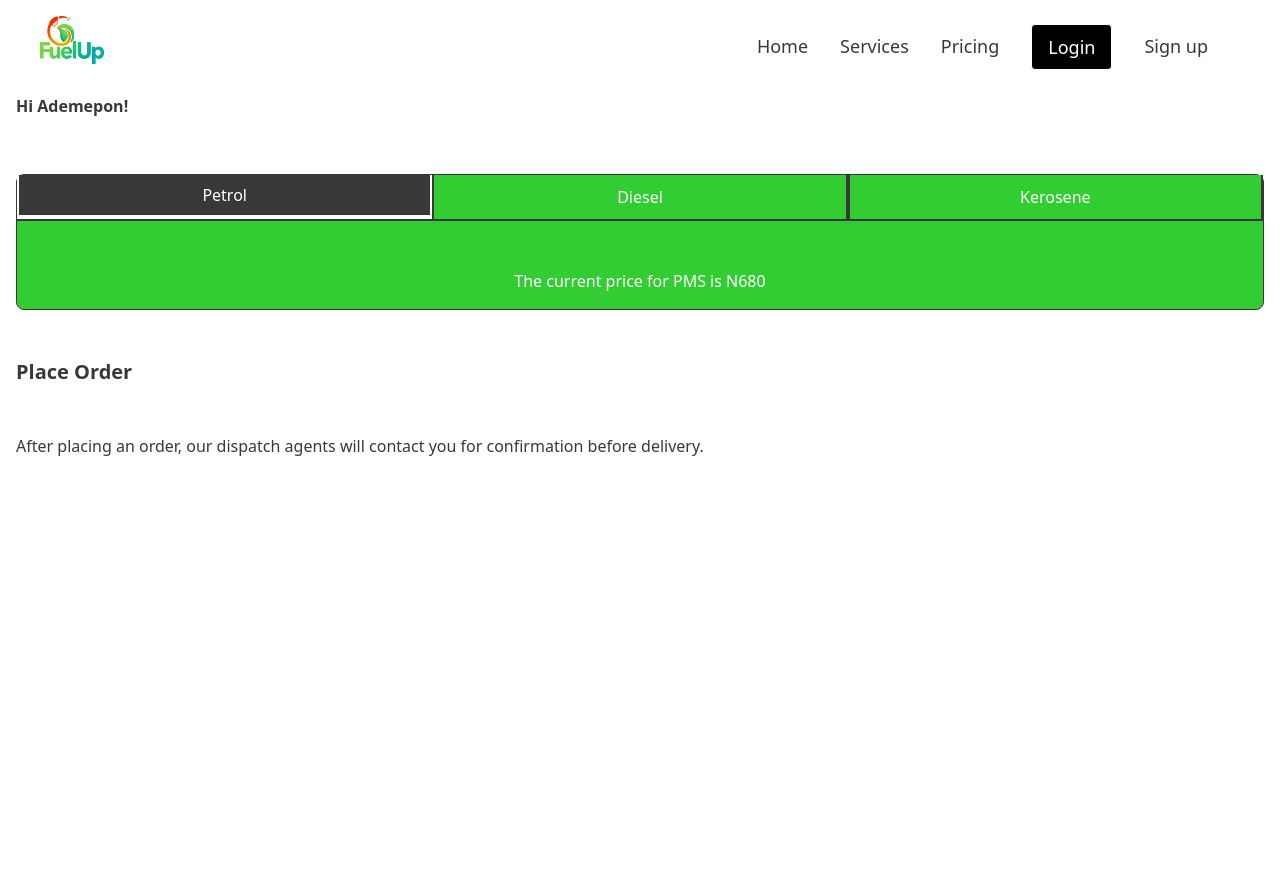
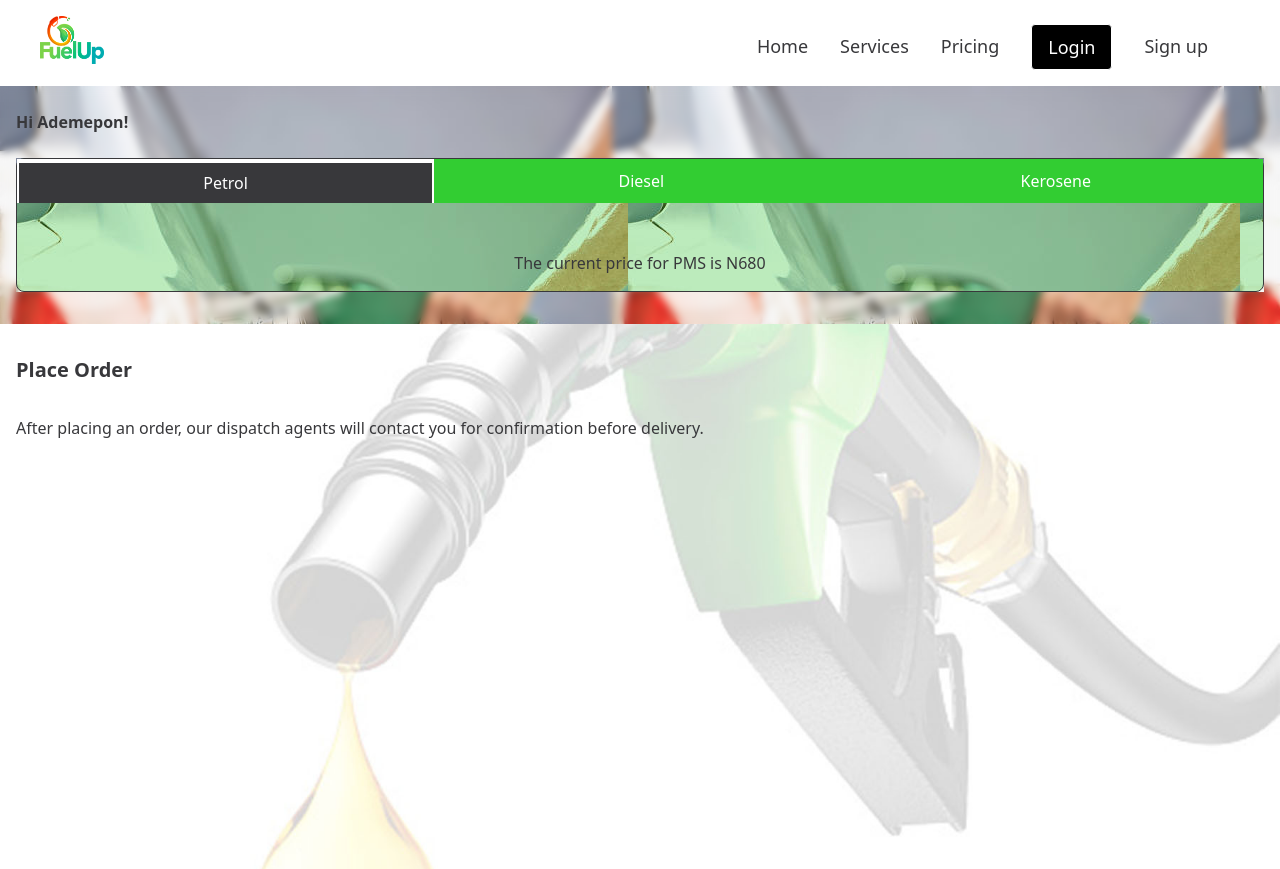
Before and after one commit to Adeboye22/fuel_up, a React (Vite) app in the folder frontend/: page /user in a window 1280 px wide. Shown: the top 869 px of the page. Built offline with nearby package versions, Linux system fonts and the light colour scheme.

Commit message:
user updated

```diff
--- a/frontend/src/Components/app/Tab.jsx
+++ b/frontend/src/Components/app/Tab.jsx
@@ -9,14 +9,14 @@ const Tab = ({ tabs }) => {
     };
     return(
         <div className="flex flex-col">
-            <div className='flex justify-evenly border-b-2 border-gray'>
+            <div className='flex justify-evenly'>
 
                 {tabs.map((tab, index) => (
                     <button key={index}
-                    className={`px-4 py-2 w-full border-x-2 border-gray ${activeTab === index? 'bg-gray border-b-4 border-white':'bg-lime border-0'}`} onClick={() => handleTabClick(index)}>{tab.label}</button>
+                    className={`px-4 py-2 w-full border-x-2 ${activeTab === index? 'bg-gray border-t-4 border-white':'bg-lime border-0 border-none'}`} onClick={() => handleTabClick(index)}>{tab.label}</button>
                 ))}
             </div>
-            <div className='p-4 text-center text-white mt-8'>
+            <div className='p-4 text-center text-gray mt-8'>
                 {tabs[activeTab].content}
             </div>
         </div>
--- a/frontend/src/Components/app/user.jsx
+++ b/frontend/src/Components/app/user.jsx
@@ -20,23 +20,33 @@ const User = () => {
     ];
 
   return (
-    <div data-aos="fade-up"className='h-screen px-4 text-gray'>
+    <div data-aos="fade-up"className='h-screen text-gray bg-my-image bg-cover'>
+      <div className='bg-nozzle'>
+        <div className="backdrop-filter backdrop-blur-sm px-4 py-4">
           <div>
             {users.map((item,index) => (
                 <h1 className='text-gray font-bold py-2' key={item.id}>Hi {item.name}!</h1>
             ))}
           </div>
           {/* tab section */}
-      <div className='bg-lime sm:h-48 container my-12 mx-auto text-white rounded-lg border border-gray'>
+          <div className="bg-nozzle">
+            <div className='bg-lime backdrop-filter backdrop-filter-sm bg-opacity-30 sm:h-48 container my-4 mx-auto text-white rounded-lg border border-gray'>
             <Tab tabs={tabs} />
             </div>
+          </div>
+        </div>
+      </div>
+      <div className="px-4">
         {/* order section */}
-      <div className='my-12'>
+        <div className='my-8'>
           <h1 className='text-xl font-bold'>Place Order</h1>
-        <div></div>
+          <div>
+
+          </div>
         </div>
         <div>
           <p>After placing an order, our dispatch agents will contact you for confirmation before delivery.</p>
+        </div>
       </div>
     </div>
   )
--- a/frontend/tailwind.config.js
+++ b/frontend/tailwind.config.js
@@ -39,6 +39,7 @@ export default {
       backgroundImage:{
         'my-image':"url(/src/assets/Nozzle.jpg)",
         'my-gif': "url(/src/assets/EcoFuel1.gif)",
+        'nozzle': "url(/src/assets/CarNozzle.jpg)"
       }
     },
   },
```
Lines whose indentation alone changed are shown as unchanged.
